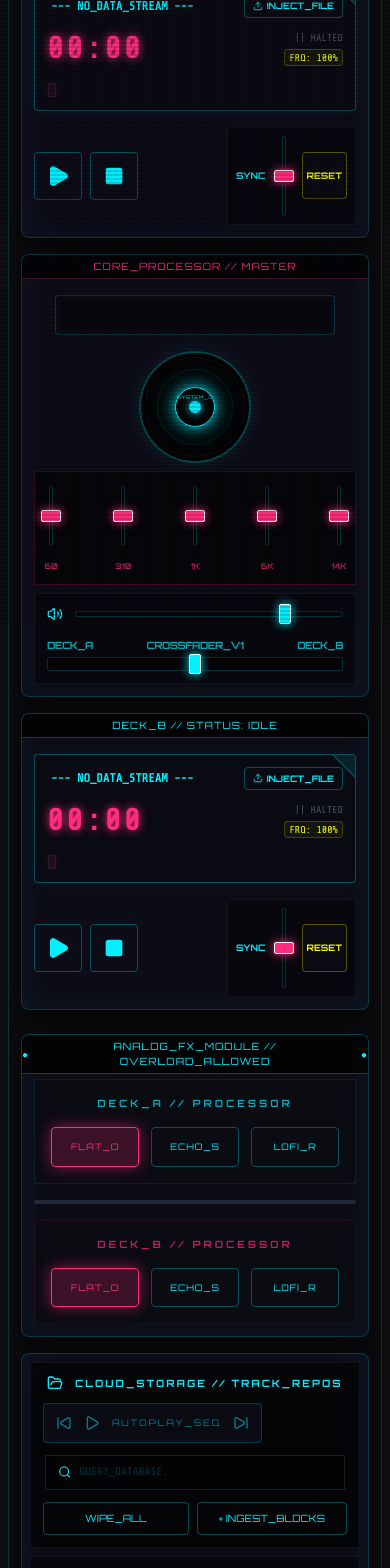
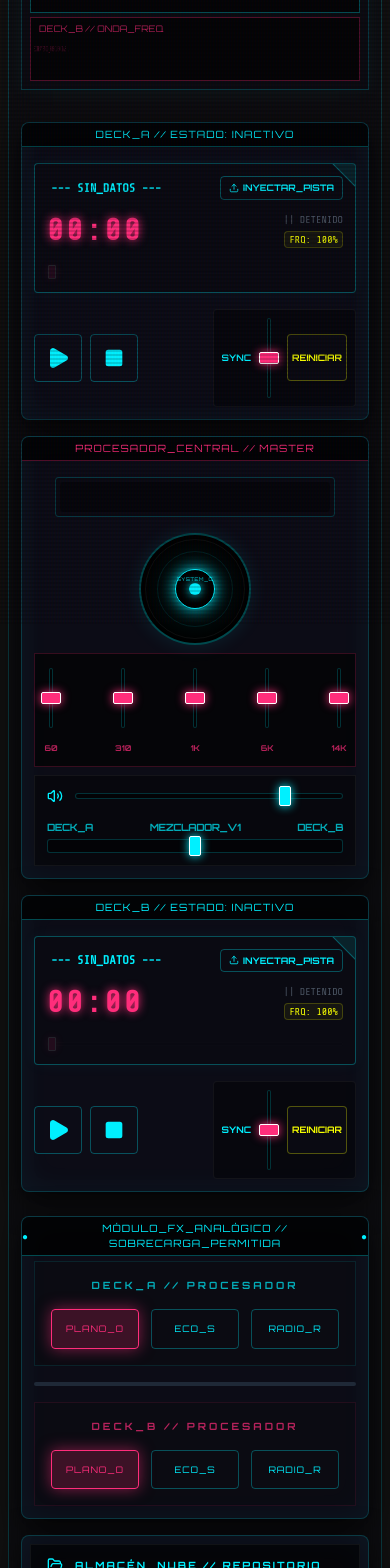
Before and after one commit to cristhianjuli5/audio-mixer, a React (Vite) app: page / in a window 390 px wide. Shown: the part 220-1788 px from the top of the page. Built offline with nearby package versions, Linux system fonts and the light colour scheme.

Commit message:
feat: implement core audio mixer application with IndexedDB, dual-deck playback, crossfader, and real-time audio FX

```diff
--- a/src/App.jsx
+++ b/src/App.jsx
@@ -82,6 +82,9 @@ const App = () => {
   // Lyrics States
   const [lyrics, setLyrics] = useState('');
   const [showLyrics, setShowLyrics] = useState(false);
+
+  // Waveform States
+  const [waveformData, setWaveformData] = useState({ A: null, B: null });
 
   // Scrubbing (Scratch & Drag) States
   const [isScrubbing, setIsScrubbing] = useState(false);
@@ -437,6 +440,33 @@ const App = () => {
     initAudio();
     const objectUrl = URL.createObjectURL(file);
 
+    // Waveform peak extraction
+    const reader = new FileReader();
+    reader.onload = async (e) => {
+      try {
+        const audioData = e.target.result;
+        const decodedData = await audioCtxRef.current.decodeAudioData(audioData);
+        const channelData = decodedData.getChannelData(0);
+        const samples = 2000;
+        const blockSize = Math.floor(channelData.length / samples);
+        const peaks = [];
+        for (let i = 0; i < samples; i++) {
+          let min = 1.0;
+          let max = -1.0;
+          for (let j = 0; j < blockSize; j++) {
+            const datum = channelData[i * blockSize + j];
+            if (datum < min) min = datum;
+            if (datum > max) max = datum;
+          }
+          peaks.push(Math.max(Math.abs(min), Math.abs(max)));
+        }
+        setWaveformData(prev => ({ ...prev, [deckId]: peaks }));
+      } catch (err) {
+        console.error("Error decoding audio data", err);
+      }
+    };
+    reader.readAsArrayBuffer(file);
+
     if (deckId === 'A') {
       if (audioARef.current.src) URL.revokeObjectURL(audioARef.current.src);
       audioARef.current.src = objectUrl;
@@ -675,32 +705,103 @@ const App = () => {
     <div className="winamp-panel p-4 rounded-lg flex flex-col h-full border-neon-cyan/50 shadow-[0_0_20px_rgba(0,240,255,0.15)] bg-black/80">
       <div className="flex justify-between items-center mb-3 border-b border-neon-cyan/30 pb-2">
         <h3 className="font-cyber text-neon-cyan text-sm tracking-widest flex items-center gap-2 glitch-text">
-          <Search size={14} className="text-neon-cyan" /> DATAPAD_LYRICS // v2.0
+          <Search size={14} className="text-neon-cyan" /> DATAPAD_LETRAS // v2.0
         </h3>
         <button
           onClick={() => { setLyrics(''); localStorage.removeItem(`lyrics_${deckA.track?.name || deckB.track?.name || ""}`); }}
           className="text-[9px] text-neon-magenta hover:text-black hover:bg-neon-magenta transition-all border border-neon-magenta/50 px-2 py-0.5 rounded shadow-[0_0_5px_#ff2d7b]"
         >
-          FORCE_PURGE
+          FORZAR_PURGA
         </button>
       </div>
       <textarea
         value={lyrics}
         onChange={handleLyricsChange}
-        placeholder={deckA.track || deckB.track ? "PASTE OR TYPE LYRICS HERE..." : "LOAD A TRACK TO ADD LYRICS..."}
+        placeholder={deckA.track || deckB.track ? "PEGA O ESCRIBE LAS LETRAS AQUÍ..." : "CARGA UNA PISTA PARA AÑADIR LETRAS..."}
         className="w-full flex-1 min-h-[200px] bg-black/60 text-neon-cyan font-mono-retro text-sm p-4 rounded border border-neon-cyan/50 focus:border-neon-cyan outline-none resize-none custom-scrollbar shadow-[inset_0_0_15px_rgba(0,240,255,0.2)]"
       />
       <div className="mt-3 text-[10px] text-neon-cyan/60 font-mono-retro flex justify-between">
-        <span>* AUTO-SYNCING TO LOCAL_STORAGE</span>
-        <span className="animate-pulse text-neon-yellow">STATUS: OK</span>
+        <span>* SINCRONIZANDO CON LOCAL_STORAGE</span>
+        <span className="animate-pulse text-neon-yellow">ESTADO: OK</span>
       </div>
     </div>
   );
 
+  const DualWaveformDisplay = () => {
+    const canvasARef = useRef(null);
+    const canvasBRef = useRef(null);
+    const reqRef = useRef(null);
+
+    const draw = useCallback(() => {
+      const drawWave = (canvas, peaks, deck, color) => {
+        if (!canvas) return;
+        const ctx = canvas.getContext('2d');
+        const width = canvas.width;
+        const height = canvas.height;
+        ctx.clearRect(0, 0, width, height);
+
+        if (!peaks || peaks.length === 0) {
+          ctx.fillStyle = color + '40';
+          ctx.font = '10px "Share Tech Mono"';
+          ctx.fillText('EXTRAYENDO_FRECUENCIAS...', 10, height / 2 + 3);
+          return;
+        }
+
+        const progress = deck.duration ? deck.time / deck.duration : 0;
+        const barWidth = 2;
+        const gap = 1;
+        const step = barWidth + gap;
+        const totalWidth = peaks.length * step;
+
+        const center = width / 2;
+        const offset = center - (totalWidth * progress);
+
+        ctx.fillStyle = color;
+        ctx.shadowBlur = 4;
+        ctx.shadowColor = color;
+
+        for (let i = 0; i < peaks.length; i++) {
+          const x = offset + (i * step);
+          if (x > -barWidth && x < width) {
+            const h = Math.max(1, peaks[i] * height * 0.9);
+            ctx.fillRect(x, (height - h) / 2, barWidth, h);
+          }
+        }
+
+        ctx.fillStyle = '#ff0000';
+        ctx.shadowBlur = 10;
+        ctx.shadowColor = '#ff0000';
+        ctx.fillRect(center - 1, 0, 2, height);
+      };
+
+      drawWave(canvasARef.current, waveformData.A, deckA, '#00f0ff');
+      drawWave(canvasBRef.current, waveformData.B, deckB, '#ff2d7b');
+      reqRef.current = requestAnimationFrame(draw);
+    }, [waveformData, deckA, deckB]);
+
+    useEffect(() => {
+      reqRef.current = requestAnimationFrame(draw);
+      return () => cancelAnimationFrame(reqRef.current);
+    }, [draw]);
+
+    return (
+      <div className="w-full bg-cyber-dark/80 border border-neon-cyan/20 rounded-none mb-4 p-2 shadow-[0_0_20px_rgba(0,240,255,0.05)] flex flex-col gap-1">
+        <div className="relative h-16 lg:h-20 w-full overflow-hidden bg-black/60 border border-neon-cyan/30">
+          <div className="absolute top-1 left-2 text-[9px] font-cyber text-neon-cyan z-10 opacity-70">DECK_A // ONDA_FREQ</div>
+          <canvas ref={canvasARef} width={1200} height={80} className="w-full h-full"></canvas>
+        </div>
+        <div className="relative h-16 lg:h-20 w-full overflow-hidden bg-black/60 border border-neon-magenta/30">
+          <div className="absolute top-1 left-2 text-[9px] font-cyber text-neon-magenta z-10 opacity-70">DECK_B // ONDA_FREQ</div>
+          <canvas ref={canvasBRef} width={1200} height={80} className="w-full h-full"></canvas>
+        </div>
+      </div>
+    );
+  };
+
   const Deck = ({ id, deckState }) => (
     <div className="flex-1 winamp-panel p-3 rounded-lg flex flex-col relative h-full w-full lg:w-auto overflow-hidden group">
       <div className="absolute top-0 left-0 w-full text-center text-[10px] text-neon-cyan bg-black/80 border-b border-neon-cyan/30 py-1 font-cyber tracking-widest z-10">
-        DECK_{id} // STATUS: {deckState.isPlaying ? 'ACTIVE' : 'IDLE'}
+        DECK_{id} // ESTADO: {deckState.isPlaying ? 'ACTIVO' : 'INACTIVO'}
       </div>
 
       <div className="mt-7 bg-cyber-dark/80 p-3 rounded border border-neon-cyan/30 shadow-[0_0_15px_rgba(0,240,255,0.05)] flex flex-col gap-2 relative overflow-hidden">
@@ -709,13 +810,13 @@ const App = () => {
 
         <div className="flex justify-between items-center mb-1">
            <div className="font-mono-retro text-xs lg:text-sm truncate text-neon-cyan shadow-neon-cyan/50 px-1 font-bold flex-1 mr-2 glitch-text">
-             {deckState.track ? `${id}: ${deckState.track.name.replace(/\.[^/.]+$/, "")}` : `--- NO_DATA_STREAM ---`}
+             {deckState.track ? `${id}: ${deckState.track.name.replace(/\.[^/.]+$/, "")}` : `--- SIN_DATOS ---`}
            </div>
            <button
              onClick={() => triggerLoad(id)}
              className="retro-btn text-[9px] px-2 py-1 font-cyber font-bold flex items-center gap-1 shrink-0 border-neon-magenta/50 text-neon-magenta bg-transparent"
            >
-             <Upload size={10} /> INJECT_FILE
+             <Upload size={10} /> INYECTAR_PISTA
            </button>
         </div>
 
@@ -725,7 +826,7 @@ const App = () => {
           </div>
           <div className="text-right">
              <div className={`font-mono-retro text-[10px] lg:text-xs mb-1 ${deckState.isPlaying ? 'text-neon-cyan animate-pulse' : 'text-gray-600'}`}>
-               {deckState.isPlaying ? '>> EXECUTING' : '|| HALTED'}
+               {deckState.isPlaying ? '>> EJECUTANDO' : '|| DETENIDO'}
              </div>
              <div className="text-neon-yellow font-mono-retro text-[10px] lg:text-xs bg-neon-yellow/5 px-1 border border-neon-yellow/20 rounded">
                FRQ: {(deckState.pitch * 100).toFixed(0)}%
@@ -776,7 +877,7 @@ const App = () => {
         </div>
 
         <div className="flex items-center gap-2 bg-black/40 p-2 rounded border border-white/5">
-           <span className="text-[9px] text-neon-cyan font-cyber font-bold rotate-180 hidden lg:block" style={{writingMode: 'vertical-rl'}}>SYNC_RATE</span>
+           <span className="text-[9px] text-neon-cyan font-cyber font-bold rotate-180 hidden lg:block" style={{writingMode: 'vertical-rl'}}>VELOC_SYNC</span>
            <span className="text-[9px] text-neon-cyan font-cyber font-bold lg:hidden">SYNC</span>
            <div className="h-20 lg:h-28 flex items-center">
               <input
@@ -792,7 +893,7 @@ const App = () => {
              onClick={() => changePitch(id, 1)}
              className="text-[9px] bg-cyber-dark text-neon-yellow hover:bg-neon-yellow hover:text-black px-1 py-4 rounded border border-neon-yellow/30 font-cyber font-bold transition-all"
            >
-             RESET
+             REINICIAR
            </button>
         </div>
       </div>
@@ -917,7 +1018,7 @@ const App = () => {
 
       {uiMessage && (
         <div className="fixed top-8 left-1/2 -translate-x-1/2 bg-black text-neon-cyan font-cyber px-6 py-3 text-sm lg:text-base rounded-none z-[2000] shadow-[0_0_20px_#00f0ff] border border-neon-cyan whitespace-nowrap animate-glitch">
-          <span className="mr-2">SYSTEM_MSG ::</span> {uiMessage}
+          <span className="mr-2">MENSAJE_SISTEMA ::</span> {uiMessage}
         </div>
       )}
 
@@ -942,9 +1043,11 @@ const App = () => {
               ${isRecording ? 'bg-neon-magenta text-white border-white animate-flicker shadow-[0_0_15px_#ff2d7b]' : 'bg-transparent text-neon-yellow border-neon-yellow/50 hover:bg-neon-yellow/10 hover:border-neon-yellow'}`}
           >
             {isRecording ? <StopCircle size={18} fill="currentColor" /> : <Mic size={18} />}
-            <span className="text-sm lg:text-base">{isRecording ? 'STREAMING_REC...' : 'START_CAPTURE'}</span>
+            <span className="text-sm lg:text-base">{isRecording ? 'GRABANDO_STREAM...' : 'INICIAR_CAPTURA'}</span>
           </button>
         </div>
+
+        <DualWaveformDisplay />
 
         {/* TOP ROW: Deck A | Center Mixer/Disc | Deck B */}
         <div className="flex flex-col lg:flex-row gap-4 h-auto lg:h-[360px] w-full">
@@ -953,7 +1056,7 @@ const App = () => {
           {/* CENTRAL MIXER & DISC */}
           <div className="winamp-panel p-3 rounded-lg flex flex-col relative w-full lg:w-[340px] shrink-0 items-center justify-between min-h-[300px] lg:min-h-0 border-neon-magenta/20">
             <div className="absolute top-0 left-0 w-full text-center text-[10px] text-neon-magenta bg-black/80 border-b border-neon-magenta/30 py-1 font-cyber tracking-widest z-10">
-              CORE_PROCESSOR // MASTER
+              PROCESADOR_CENTRAL // MASTER
             </div>
 
             <div className="mt-7 w-full max-w-[280px] bg-cyber-dark/80 p-1 rounded border border-neon-cyan/20 h-10 mb-2 overflow-hidden">
@@ -1018,7 +1121,7 @@ const App = () => {
                  <div className="flex flex-col">
                    <div className="flex justify-between text-[10px] font-cyber font-bold text-neon-cyan mb-1 tracking-tighter opacity-70">
                      <span>DECK_A</span>
-                     <span>CROSSFADER_V1</span>
+                     <span>MEZCLADOR_V1</span>
                      <span>DECK_B</span>
                    </div>
                    <input
@@ -1038,31 +1141,31 @@ const App = () => {
         {/* BOTTOM ROW: Efectos de Sonido (FX) */}
         <div className="winamp-panel p-3 rounded-lg w-full flex flex-col relative mt-2 border-neon-cyan/20">
            <div className="absolute top-0 left-0 w-full text-center text-[10px] text-neon-cyan bg-black/80 border-b border-neon-cyan/30 py-1 font-cyber tracking-widest z-10 flex justify-center items-center gap-4">
-              <span className="animate-pulse">●</span> ANALOG_FX_MODULE // OVERLOAD_ALLOWED <span className="animate-pulse">●</span>
+              <span className="animate-pulse">●</span> MÓDULO_FX_ANALÓGICO // SOBRECARGA_PERMITIDA <span className="animate-pulse">●</span>
            </div>
 
            <div className="mt-8 flex flex-col lg:flex-row gap-4 w-full h-full">
               {/* Controles FX DECK A */}
               <div className="flex-1 bg-cyber-dark/60 border border-neon-cyan/10 rounded-none p-4 flex flex-col items-center transition-all hover:bg-neon-cyan/5">
-                 <span className="text-neon-cyan font-cyber font-bold text-[10px] tracking-[0.3em] mb-4 opacity-70">DECK_A // PROCESSOR</span>
+                 <span className="text-neon-cyan font-cyber font-bold text-[10px] tracking-[0.3em] mb-4 opacity-70">DECK_A // PROCESADOR</span>
                  <div className="flex flex-wrap sm:flex-nowrap gap-3 w-full justify-center">
                     <button
                       onClick={() => setModeA('normal')}
                       className={`retro-btn text-[9px] px-3 py-3 font-cyber tracking-widest flex-1 min-w-[80px] ${modeA === 'normal' ? 'active-mode' : ''}`}
                     >
-                      FLAT_O
+                      PLANO_O
                     </button>
                     <button
                       onClick={() => setModeA('echo')}
                       className={`retro-btn text-[9px] px-3 py-3 font-cyber tracking-widest flex-1 min-w-[80px] ${modeA === 'echo' ? 'active-mode' : ''}`}
                     >
-                      ECHO_S
+                      ECO_S
                     </button>
                     <button
                       onClick={() => setModeA('radio')}
                       className={`retro-btn text-[9px] px-3 py-3 font-cyber tracking-widest flex-1 min-w-[80px] ${modeA === 'radio' ? 'active-mode' : ''}`}
                     >
-                      LOFI_R
+                      RADIO_R
                     </button>
                  </div>
               </div>
@@ -1072,25 +1175,25 @@ const App = () => {
 
               {/* Controles FX DECK B */}
               <div className="flex-1 bg-cyber-dark/60 border border-neon-magenta/10 rounded-none p-4 flex flex-col items-center transition-all hover:bg-neon-magenta/5">
-                 <span className="text-neon-magenta font-cyber font-bold text-[10px] tracking-[0.3em] mb-4 opacity-70">DECK_B // PROCESSOR</span>
+                 <span className="text-neon-magenta font-cyber font-bold text-[10px] tracking-[0.3em] mb-4 opacity-70">DECK_B // PROCESADOR</span>
                  <div className="flex flex-wrap sm:flex-nowrap gap-3 w-full justify-center">
                     <button
                       onClick={() => setModeB('normal')}
                       className={`retro-btn text-[9px] px-3 py-3 font-cyber tracking-widest flex-1 min-w-[80px] ${modeB === 'normal' ? 'active-mode' : ''}`}
                     >
-                      FLAT_O
+                      PLANO_O
                     </button>
                     <button
                       onClick={() => setModeB('echo')}
                       className={`retro-btn text-[9px] px-3 py-3 font-cyber tracking-widest flex-1 min-w-[80px] ${modeB === 'echo' ? 'active-mode' : ''}`}
                     >
-                      ECHO_S
+                      ECO_S
                     </button>
                     <button
                       onClick={() => setModeB('radio')}
                       className={`retro-btn text-[9px] px-3 py-3 font-cyber tracking-widest flex-1 min-w-[80px] ${modeB === 'radio' ? 'active-mode' : ''}`}
                     >
-                      LOFI_R
+                      RADIO_R
                     </button>
                  </div>
               </div>
@@ -1102,7 +1205,7 @@ const App = () => {
         <div className="winamp-panel p-2 rounded-lg w-full flex flex-col min-h-[300px] border-neon-cyan/10">
           <div className="flex flex-col md:flex-row justify-between items-start md:items-center bg-black/60 p-3 mb-2 border border-white/5 rounded-none gap-3">
             <span className="font-cyber text-[10px] text-neon-cyan font-bold ml-1 lg:ml-2 tracking-[0.2em] flex items-center gap-3 whitespace-nowrap">
-               <FolderOpen size={16} className="text-neon-cyan"/> CLOUD_STORAGE // TRACK_REPOS
+               <FolderOpen size={16} className="text-neon-cyan"/> ALMACÉN_NUBE // REPOSITORIO
             </span>
 
             {/* MINIREPRODUCTOR DE LA LISTA */}
@@ -1113,7 +1216,7 @@ const App = () => {
                  className={`font-cyber flex items-center gap-1 transition-all ${playlistPlayer.isPlaying ? 'text-neon-magenta shadow-[0_0_10px_#ff2d7b]' : 'text-neon-cyan/50 hover:text-neon-cyan'}`}
               >
                 {playlistPlayer.isPlaying ? <Pause size={16} /> : <Play size={16} />}
-                <span className="text-[9px] tracking-[0.2em] ml-2">AUTOPLAY_SEQ</span>
+                <span className="text-[9px] tracking-[0.2em] ml-2">REPRODUCIR_SEQ</span>
               </button>
               <button onClick={playPlaylistNext} className="text-neon-cyan/50 hover:text-neon-cyan transition-colors"><SkipForward size={16} /></button>
             </div>
@@ -1123,7 +1226,7 @@ const App = () => {
                   <Search size={14} className="text-neon-cyan" />
                   <input
                     type="text"
-                    placeholder="QUERY_DATABASE..."
+                    placeholder="BUSCAR_EN_BASE_DATOS..."
                     value={searchQuery}
                     onChange={(e) => setSearchQuery(e.target.value)}
                     className="bg-transparent text-[11px] text-neon-cyan font-mono-retro outline-none p-2 w-full placeholder-neon-cyan/20"
@@ -1136,13 +1239,13 @@ const App = () => {
                    className="retro-btn text-[10px] px-3 py-2 lg:py-1.5 font-cyber w-full sm:w-auto whitespace-nowrap text-neon-magenta border-neon-magenta/40 hover:bg-neon-magenta/20"
                    title="Wipe data"
                  >
-                   WIPE_ALL
+                   LIMPIAR_TODO
                  </button>
                  <button
                    onClick={() => playlistInputRef.current?.click()}
                    className="retro-btn text-[10px] px-4 py-2 lg:py-1.5 font-cyber w-full sm:w-auto whitespace-nowrap bg-neon-cyan/10 text-neon-cyan border-neon-cyan/50 hover:bg-neon-cyan/30"
                  >
-                   + INGEST_BLOCKS
+                   + AÑADIR_PISTAS
                  </button>
                </div>
             </div>
@@ -1152,12 +1255,12 @@ const App = () => {
             {files.length === 0 ? (
               <div className="font-mono-retro text-xs opacity-50 text-center mt-6 flex flex-col items-center gap-4 p-8 text-neon-cyan">
                 <Disc3 size={40} className="animate-spin-slow" />
-                DATABASE_EMPTY :: AWAITING_INGESTION...<br/>USE '+ INGEST_BLOCKS' TO POPULATE REPOSITORY.
+                BASE_DATOS_VACÍA :: ESPERANDO_PISTAS...<br/>USA '+ AÑADIR_PISTAS' PARA LLENAR EL REPOSITORIO.
               </div>
             ) : filteredFiles.length === 0 ? (
               <div className="font-mono-retro text-xs opacity-50 text-center mt-6 flex flex-col items-center gap-4 p-8 text-neon-magenta">
                 <Search size={40} />
-                NO_RECORDS_MATCH_QUERY: "{searchQuery}"
+                NO_HAY_COINCIDENCIAS: "{searchQuery}"
               </div>
             ) : (
               <ul className="space-y-1">
@@ -1189,13 +1292,13 @@ const App = () => {
                         onClick={() => loadTrackToDeck(file, 'A')}
                         className="retro-btn flex-1 sm:flex-none text-[9px] lg:text-[10px] px-3 lg:px-4 py-2 font-cyber tracking-widest border-neon-cyan/40"
                       >
-                        FLUSH_A
+                        CARGAR_A
                       </button>
                       <button
                         onClick={() => loadTrackToDeck(file, 'B')}
                         className="retro-btn flex-1 sm:flex-none text-[9px] lg:text-[10px] px-3 lg:px-4 py-2 font-cyber tracking-widest border-neon-cyan/40"
                       >
-                        FLUSH_B
+                        CARGAR_B
                       </button>
                       <button
                         onClick={() => removeTrackFromPlaylist(file)}
@@ -1213,7 +1316,7 @@ const App = () => {
 
           <div className="mt-3 flex justify-end gap-2">
              <div className="bg-black/60 border border-neon-cyan/20 px-3 py-1 font-mono-retro text-[9px] text-neon-cyan flex items-center font-bold tracking-widest">
-                {searchQuery ? `MATCHED://${filteredFiles.length} // TOTAL://${files.length}` : `TOTAL_RECORDS://${files.length}`}
+                {searchQuery ? `ENCONTRADAS://${filteredFiles.length} // TOTAL://${files.length}` : `TOTAL_PISTAS://${files.length}`}
              </div>
           </div>
         </div>
```
